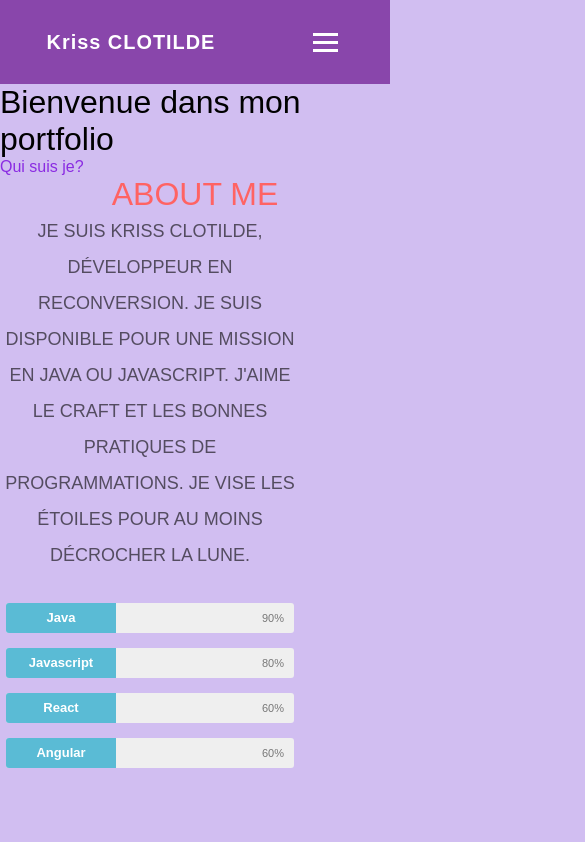
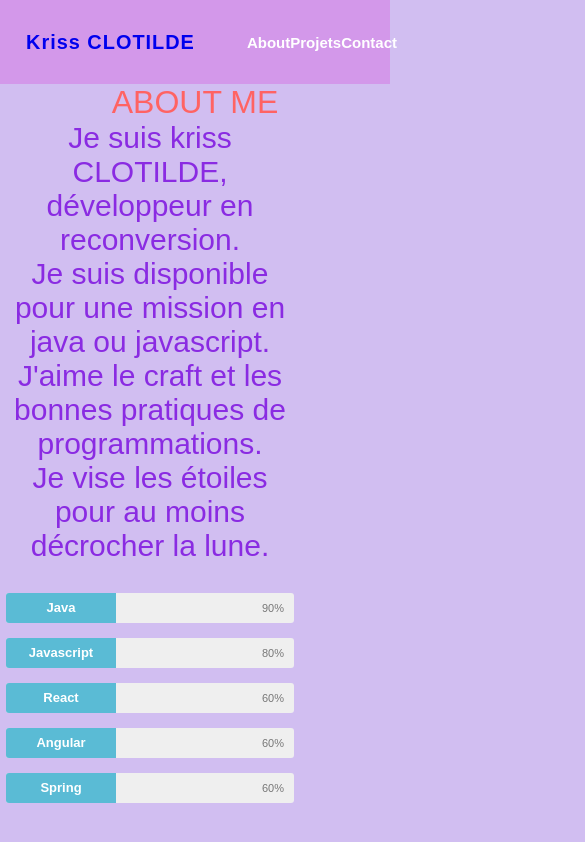
Before and after one commit to lion92/portfolio_2024_jour7, a React (Create React App) app: page /About in a window 390 px wide. Shown: the top 842 px of the page, 585 px wide, since content can reach past the window. Built offline with nearby package versions, Linux system fonts and the light colour scheme.

Commit message:
Premier déploiement

```diff
--- a/package.json
+++ b/package.json
@@ -2,6 +2,7 @@
   "name": "portfolio2024",
   "version": "0.1.0",
   "private": true,
+  "homepage": "https://portfolio2024.krissclotilde.com/",
   "dependencies": {
     "@testing-library/jest-dom": "^5.17.0",
     "@testing-library/react": "^13.4.0",
--- a/src/Component/About.js
+++ b/src/Component/About.js
@@ -7,17 +7,15 @@ const About = () => {
     return (
         <div>
             <Header></Header>
-            <Helloword></Helloword>
             <div className="section" data-anchor="skills">
                 <h1 className="wow fadeInDown" data-wow-delay="0.2s">ABOUT
-                ME</h1>
+                    ME</h1>
                 <div className="content">
 
-                    <p className="wow fadeInDown" data-wow-delay="0.2s">
-                        Je suis kriss CLOTILDE, développeur en reconversion.
-                        Je suis disponible pour une mission en java ou javascript.
-                        J'aime le craft et les bonnes pratiques de programmations.
-
+                    <p style={{fontSize: "30px", color: "blueviolet", textTransform : 'initial'}}>
+                        Je suis kriss CLOTILDE, développeur en reconversion. <br/>
+                        Je suis disponible pour une mission en java ou javascript. <br/>
+                        J'aime le craft et les bonnes pratiques de programmations. <br/>
                         Je vise les étoiles pour au moins décrocher la lune.</p>
 
                     <div className=" wow fadeInUp container-skillbar" data-wow-delay="0.2s">
@@ -48,6 +46,12 @@ const About = () => {
                             <div className="skill-bar-percent">60%</div>
                         </div>
 
+                        <div className="skillbar clearfix " data-percent="50%">
+                            <div className="skillbar-title"><span>Spring</span></div>
+                            <div className="skillbar-bar"></div>
+                            <div className="skill-bar-percent">60%</div>
+                        </div>
+
                     </div>
                 </div>
             </div>
--- a/src/Component/CarteVisite.js
+++ b/src/Component/CarteVisite.js
@@ -14,7 +14,7 @@ const CarteVisite = () => {
                 <ul>
                     <li><a href="https://www.linkedin.com/in/kriss-clotilde/"
                            target="_blank"
-                    ><i className="fab fa-linkedin-in fa-2x"></i>lien linkdin</a>
+                    >Linkdin</a>
                     </li>
                 </ul>
 
--- a/src/Component/Header.js
+++ b/src/Component/Header.js
@@ -9,11 +9,13 @@ const Header = () => {
             <header>
                 <nav>
                     <div className="logo">
-                        <h5>Kriss CLOTILDE</h5>
+                        <NavLink to={"/"}>
+                            <h5>Kriss CLOTILDE</h5>
+                        </NavLink>
                     </div>
                     <ul className="menu">
                         <li><NavLink to={"/About"}>
-                            <li>about</li>
+                            <li>About</li>
                         </NavLink></li>
                         <li><NavLink to={"/Projets"}>
                             <li>Projets</li>
@@ -22,11 +24,7 @@ const Header = () => {
                             <li>Contact</li>
                         </NavLink></li>
                     </ul>
-                    <div className="bar">
-                        <div className="bar-1"></div>
-                        <div className="bar-2"></div>
-                        <div className="bar-3"></div>
-                    </div>
+
                 </nav>
             </header>
         </>
--- a/src/Component/Helloword.js
+++ b/src/Component/Helloword.js
@@ -4,9 +4,13 @@ import Header from "./Header";
 const Helloword = () => {
     return (
         <div>
-            <h1 style={{color:"black"}}>Bienvenue dans mon portfolio</h1>
-            <a style={{color: "blueviolet"}} rel="kriss" href="https://projet.krissclotilde.com/" target="_blank">Qui suis
-                je?</a>
+
+            <Header></Header>
+
+            <h1 style={{textAlign:"center"}}>Bienvenue dans mon portfolio</h1>
+            <div><img src="https://projet.krissclotilde.com/asset/avatar-gratuit.png" alt="photo de moi"
+                      className="card__img"/></div>
+
         </div>
     );
 };
--- a/src/Component/ListProjets.js
+++ b/src/Component/ListProjets.js
@@ -16,9 +16,7 @@ const ListProjets = () => {
                     <div className="card__body">
                         <a target="_blank" href="https://gestiontaches.krissclotilde.com/"><h3
                             className="card__title">Application de type budget</h3></a>
-
                     </div>
-
                 </div>
 
                 <div className="card" id="list2">
@@ -26,8 +24,7 @@ const ListProjets = () => {
                     <div className="card__body">
                         <a target="_blank" href="https://github.com/lion92/marsRoverVersion3"><h3
                             className="card__title"> kata de code</h3></a>
-                            <div className="card__desc">
-                            </div>
+
                     </div>
 
                 </div>
--- a/src/Component/css/contact.css
+++ b/src/Component/css/contact.css
@@ -1,16 +1,15 @@
 
 
 .blanc {
-    padding: 50px;
+    padding: 10px;
     color: #495057;
-    width: 25%;
-    height: 300px;
+    width: 50%;
+    height: 100%;
     background-color: #fff;
     opacity: 0.95;
-    margin: 10% auto;
-    border: 1px solid #ced4da;
+    margin: 15% auto;
+    border: 1px solid #722dd2;
     border-radius: 0.4rem;
-    color: dark-grey;
     text-align: center;
 }
 
--- a/src/Component/css/header.css
+++ b/src/Component/css/header.css
@@ -13,7 +13,7 @@ nav {
     justify-content: space-around;
     align-items: center;
     min-height: 10vh;
-    background: #8946ab;
+    background: #d398ea;
 }
 .logo {
     color: #fff;
@@ -60,112 +60,3 @@ nav {
     margin: 5px;
     transition: all .5s ease;
 }
-@media screen and (max-width:1024px) {
-    .menu {
-        width: 60%;
-    }
-}
-@media screen and (max-width:768px) {
-    body {
-        overflow-x: hidden;
-    }
-    .menu {
-        position: absolute;
-        right: -100%;
-        height: 90vh;
-        top: 10vh;
-        background-color: #000;
-        display: -webkit-flex;
-        display: -moz-flex;
-        display: -ms-flex;
-        display: -o-flex;
-        display: flex;
-        flex-direction: column;
-        align-items: center;
-        width: 100%;
-        transform: translateX(100%);
-        transition: transform 0.5s ease-in-out;
-    }
-    .bar {
-        display: block;
-    }
-}
-.nav-active {
-    transform: translateX(-100%);
-}
-.bar-active .bar-1 {
-    transform: rotate(-45deg) translate(-5px, 6px);
-}
-.bar-active .bar-2 {
-    opacity: 0;
-}
-.bar-active .bar-3 {
-    transform: rotate(45deg) translate(-5px, -6px);
-}
-.banner {
-    background: rgb(255,255,255);
-    background: linear-gradient(72deg, rgba(255,255,255,1) 0%, rgba(239,5,84,1) 100%);
-    height: 100vh;
-    background-size: cover;
-    background-position: center;
-}
-.content h2 {
-    font-family: alfa slab one;
-    color: #ef0554;
-    font-size: 60px;
-}
-.content p {
-    width: 50%;
-    color: rgba(0, 0, 0, 0.6);
-    line-height: 2;
-}
-.btn a {
-    text-decoration: none;
-    background: #ef0554;
-    padding: 15px 10px;
-    display: inline-block;
-    color: #fff;
-    margin-top: 15px;
-    border-radius: 50px;
-    width: 130px;
-    text-align: center;
-}
-.wrapper {
-    width: 1060px;
-    margin: auto;
-    padding-top: 12%;
-}
-@media only screen and (min-width: 768px) and (max-width: 991px) {
-    .wrapper {
-        width: 75%;
-        padding-top: 26%;
-    }
-    .content {
-        text-align: center;
-    }
-    .content h2 {
-        font-size: 60px;
-    }
-    .content p {
-        width: 100%;
-    }
-}
-@media screen and (max-width: 767px) {
-    .banner {
-        background-position: 60%;
-    }
-    .wrapper {
-        width: 75%;
-        padding-top: 26%;
-    }
-    .content h2 {
-        font-size: 25px;
-    }
-    .content p {
-        width: 100%;
-    }
-    .btn a {
-        padding: 9px 4px;
-        width: 105px;
-    }
-}
--- a/src/Component/css/listProjets.css
+++ b/src/Component/css/listProjets.css
@@ -1,6 +1,7 @@
 body {
     font-family: "Lato", sans-serif;
     background: #d1bef1;
+    text-align: center;
 }
 button {
     background: #f5f5f5;
@@ -9,12 +10,11 @@ button {
     cursor: pointer;
 }
 .container {
-    width: 1200px;
-    height: 100%;
-    margin: 0 auto;
+
     display: flex;
     flex-wrap: wrap;
     justify-content: space-around;
+    flex-wrap: wrap;
 }
 .card {
     width: calc((100% / 3.2));
@@ -28,9 +28,9 @@ button {
 .card__img {
     width: 100%;
     height: 200px;
-    object-fit: cover;
-    -o-object-fit: cover;
-    border-radius: 5px 5px 0 0;
+    object-fit: contain;
+    padding: 5px;
+    border-radius: 10px;
 }
 .card__body {
     padding: 20px;
```
